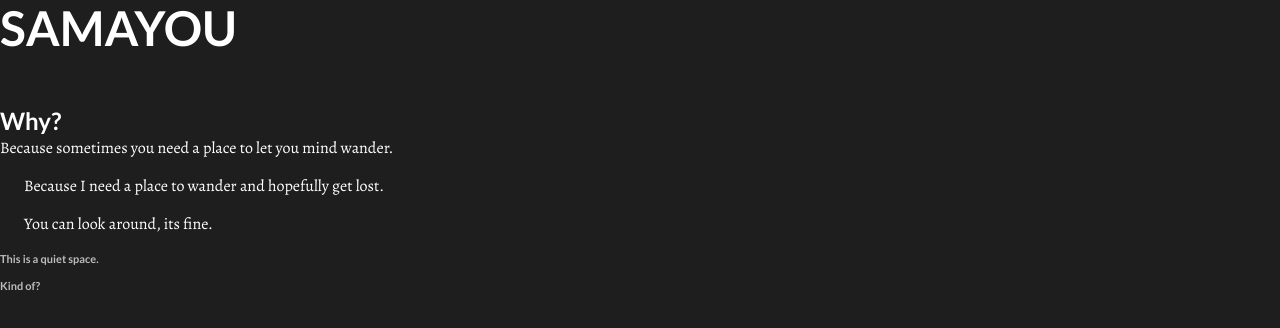
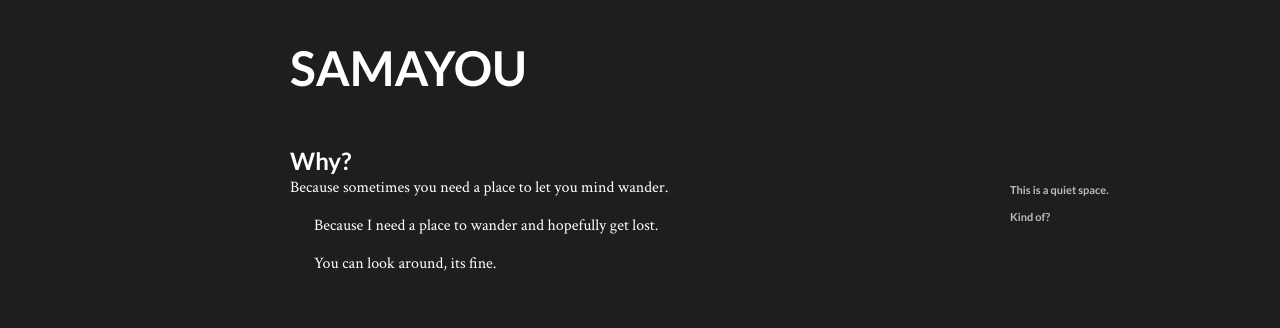
Before and after one commit to pandabrand/samayou, a plain HTML site: page index.html in a window 1280 px wide. Drawn offline with nearby package versions, Linux system fonts and the light colour scheme.

Commit message:
layout in rough order at least for init

```diff
--- a/index.html
+++ b/index.html
@@ -4,7 +4,7 @@
   <head>
     <meta http-equiv="Content-Type" content="text/html charset=utf-8">
     <title>SAMAYOU</title>
-    <link href='https://fonts.googleapis.com/css?family=Lato:400,700|Alegreya:400,400italic' rel='stylesheet' type='text/css'>
+    <link href='https://fonts.googleapis.com/css?family=Lato:400,700|Crimson+Text:400,400italic' rel='stylesheet' type='text/css'>
     <link rel="stylesheet" href="style.css" type="text/css" media="screen, projection" />
   </head>
   <body>
--- a/style.css
+++ b/style.css
@@ -40,7 +40,7 @@ h1 {
 }
 
 .entry .main {
- font: normal 1em/1.375 'Alegreya', Georgia, Times, serif;
+ font: normal 1em/1.375em 'Crimson Text', Georgia, Times, serif;
 }
 
 .entry .main p {
@@ -55,3 +55,45 @@ h1 {
   margin-top: 0.5em;
   opacity: 0.7;
 }
+
+#body {
+  margin: 40px auto;
+  padding: 0 1em;
+  max-width: 61.75em;
+}
+
+h1 {
+  margin-left: 14.575%;
+  width: 70.85%;
+}
+
+.entry {
+  float: left;
+  width: 100%;
+}
+
+.entry h2 {
+  float: right;
+  width: 85.425%;
+}
+
+.entry .info {
+  float: left;
+  margin-top: 0.72727em;
+  width: 12.551%;
+}
+
+.entry .content {
+  float: right;
+  width: 85.425%;
+}
+
+.entry .main {
+  float: left;
+  width: 82.938%;
+}
+
+.entry .meta {
+  float: right;
+  width: 14.692%;
+}
```
